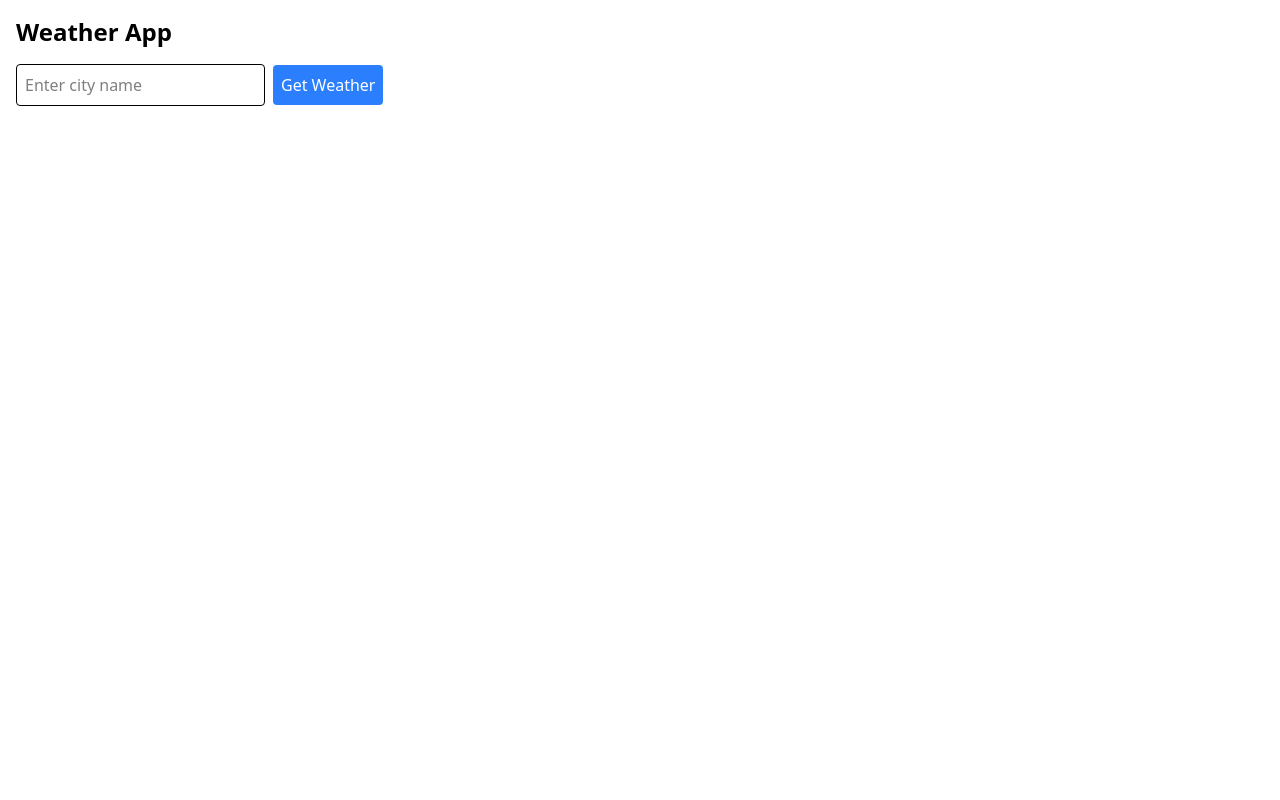
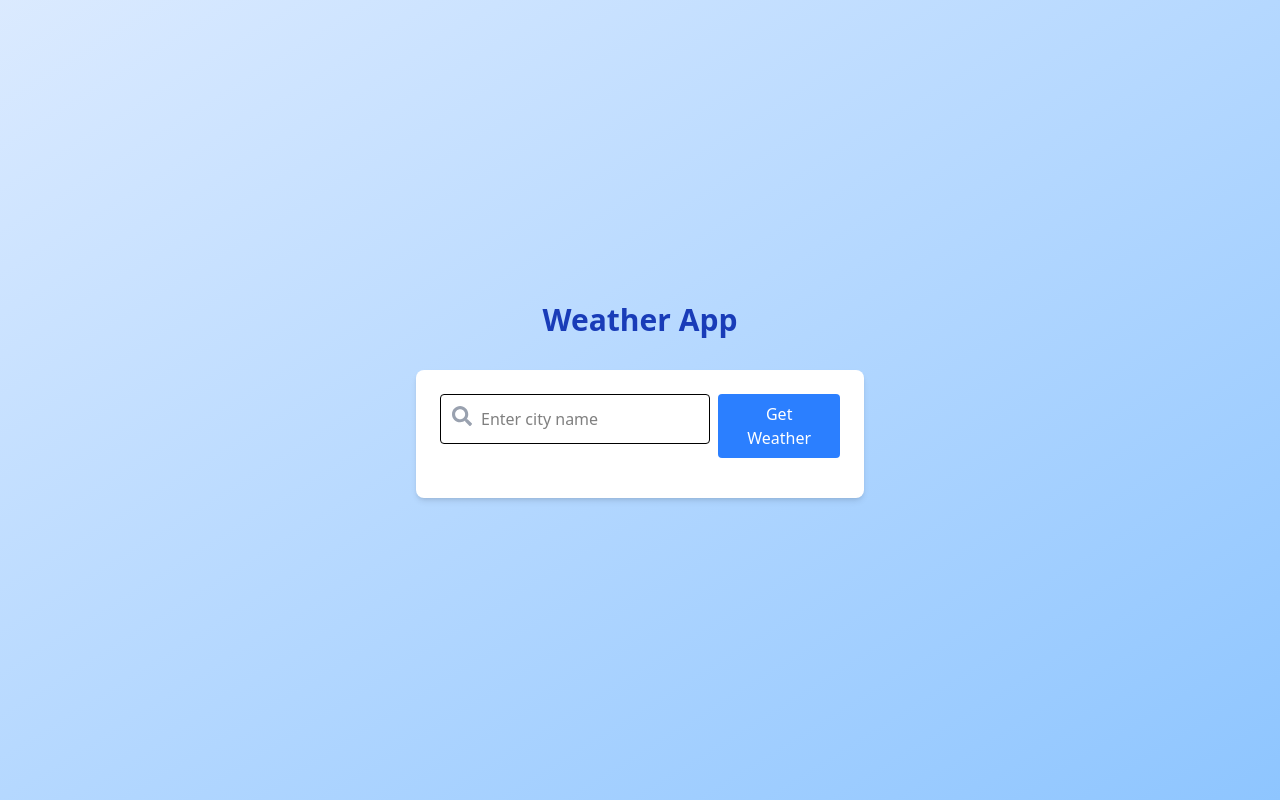
Before and after one commit to ericstober/weather-app-nextjs, a Next.js app: page / in a window 1280 px wide. Built offline with nearby package versions, Linux system fonts and the light colour scheme.

Commit message:
UI improvements

```diff
--- a/app/page.js
+++ b/app/page.js
@@ -2,53 +2,90 @@
 
 import { useState } from "react";
 import axios from "axios";
+import { FaSearch, FaTemperatureHigh, FaCloudSun, FaTint, FaWind, FaMapMarkerAlt, FaSpinner } from "react-icons/fa";
 
 export default function Home() {
   const [city, setCity] = useState("");
   const [weather, setWeather] = useState(null);
   const [error, setError] = useState(null);
+  const [loading, setLoading] = useState(false);
 
   const fetchWeather = async () => {
+    setLoading(true);
     try {
       setError(null);
       const response = await axios.get("/api/weather", {
         params: { city },
-      }); // Call the serverless function
-      setWeather(response.data); // Update state with the data from the serverless function
+      });
+      setWeather(response.data);
     } catch (err) {
       setError("City not found. Please try again.");
       setWeather(null);
     }
+    setLoading(false);
   };
 
   return (
-    <div className='container mx-auto p-4'>
-      <h1 className='text-2xl font-bold mb-4'>Weather App</h1>
-
-      <div className='mb-4'>
+    <div className="flex flex-col items-center justify-center min-h-screen bg-gradient-to-br from-blue-100 to-blue-300">
+      <h1 className="text-3xl font-bold mb-8 text-blue-800">Weather App</h1>
+      <div className="bg-white rounded-lg shadow-md p-6 flex flex-col items-center w-full max-w-md">
+        <div className="flex w-full mb-4">
+          <div className="relative flex-grow">
             <input
-          type='text'
-          placeholder='Enter city name'
+              type="text"
+              placeholder="Enter city name"
               value={city}
               onChange={(e) => setCity(e.target.value)}
-          className='border p-2 mr-2 rounded'
+              className="border p-3 pl-10 rounded w-full focus:outline-none focus:ring-2 focus:ring-blue-400"
             />
-        <button onClick={fetchWeather} className='bg-blue-500 text-white p-2 rounded hover:bg-blue-600'>
-          Get Weather
+            <span className="absolute left-3 top-3 text-gray-400">
+              <FaSearch size={20} />
+            </span>
+          </div>
+          <button
+            onClick={fetchWeather}
+            className="bg-blue-500 text-white px-4 py-2 rounded ml-2 hover:bg-blue-600 flex items-center"
+            disabled={loading || !city}
+          >
+            {loading ? (
+              <FaSpinner className="animate-spin h-5 w-5 mr-2" />
+            ) : (
+              <span>Get Weather</span>
+            )}
           </button>
         </div>
-
-      {error && <p className='text-red-500'>{error}</p>}
-
+        {error && (
+          <div className="bg-red-100 text-red-700 px-4 py-2 rounded mb-4 w-full text-center border border-red-300">
+            {error}
+          </div>
+        )}
         {weather && (
-        <div className='bg-gray-100 p-4 rounded shadow-md'>
-          <h2 className='text-xl font-bold'>{weather.location.name}</h2>
-          <p>Temperature: {weather.current.temp_f}°F</p>
-          <p>Condition: {weather.current.condition.text}</p>
-          <p>Humidity: {weather.current.humidity}%</p>
-          <p>Wind Speed: {weather.current.wind_mph} mph</p>
+          <div className="bg-blue-50 p-6 rounded shadow w-full flex flex-col items-center">
+            <h2 className="text-2xl font-bold text-blue-700 mb-2 flex items-center">
+              <FaMapMarkerAlt className="mr-2" size={28} />
+              {weather.location.name}
+            </h2>
+            <div className="flex flex-col items-center gap-2">
+              <div className="flex items-center gap-2">
+                <FaTemperatureHigh size={24} />
+                <span className="text-lg">Temperature: <b>{weather.current.temp_f}°F</b></span>
+              </div>
+              <div className="flex items-center gap-2">
+                <FaCloudSun size={24} />
+                <span className="text-lg">Condition: <b>{weather.current.condition.text}</b></span>
+              </div>
+              <div className="flex items-center gap-2">
+                <FaTint size={24} />
+                <span className="text-lg">Humidity: <b>{weather.current.humidity}%</b></span>
+              </div>
+              <div className="flex items-center gap-2">
+                <FaWind size={24} />
+                <span className="text-lg">Wind Speed: <b>{weather.current.wind_mph} mph</b></span>
+              </div>
+            </div>
           </div>
         )}
       </div>
+    </div>
   );
 }
--- a/package.json
+++ b/package.json
@@ -12,7 +12,8 @@
     "axios": "^1.8.4",
     "next": "15.2.4",
     "react": "^19.0.0",
-    "react-dom": "^19.0.0"
+    "react-dom": "^19.0.0",
+    "react-icons": "^5.5.0"
   },
   "devDependencies": {
     "@tailwindcss/postcss": "^4",
```
Also changed, not shown: 1 other file (tests, documents, lock files or other folders). Lines whose indentation alone changed are shown as unchanged.
